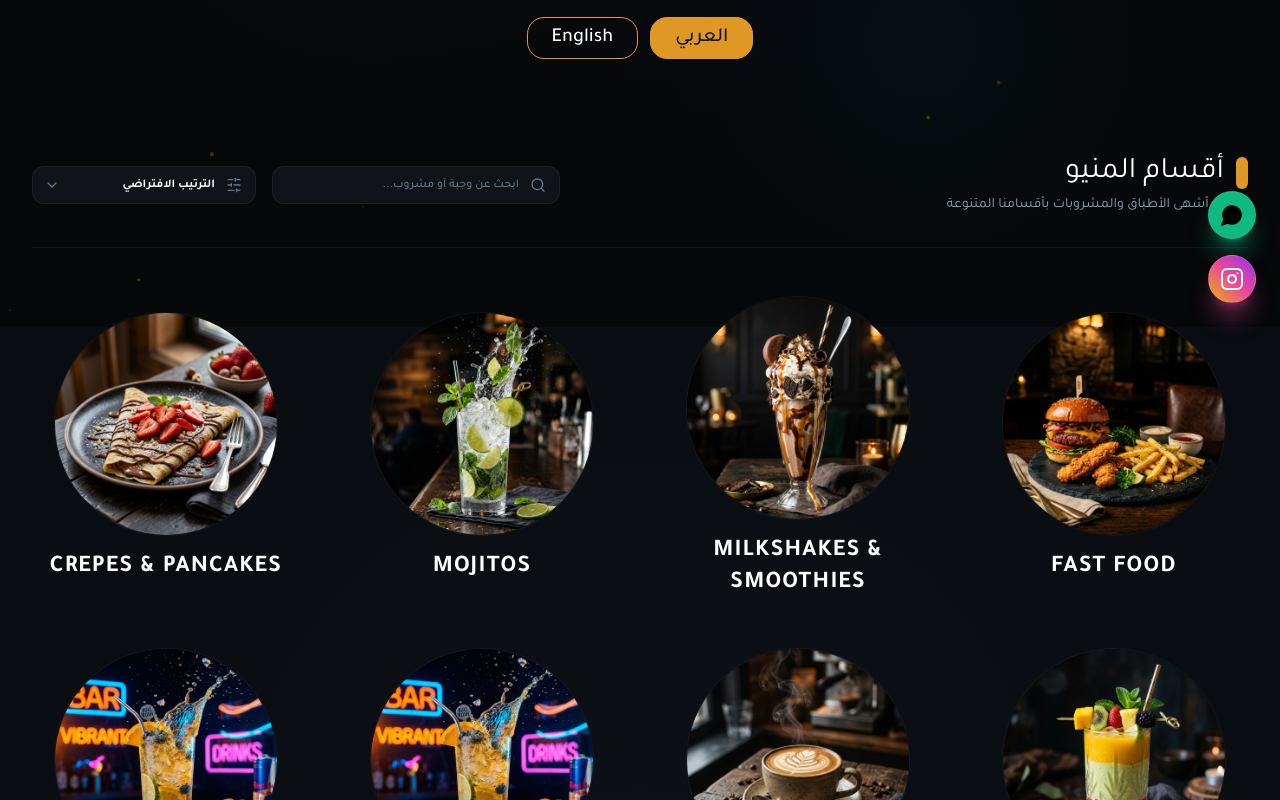
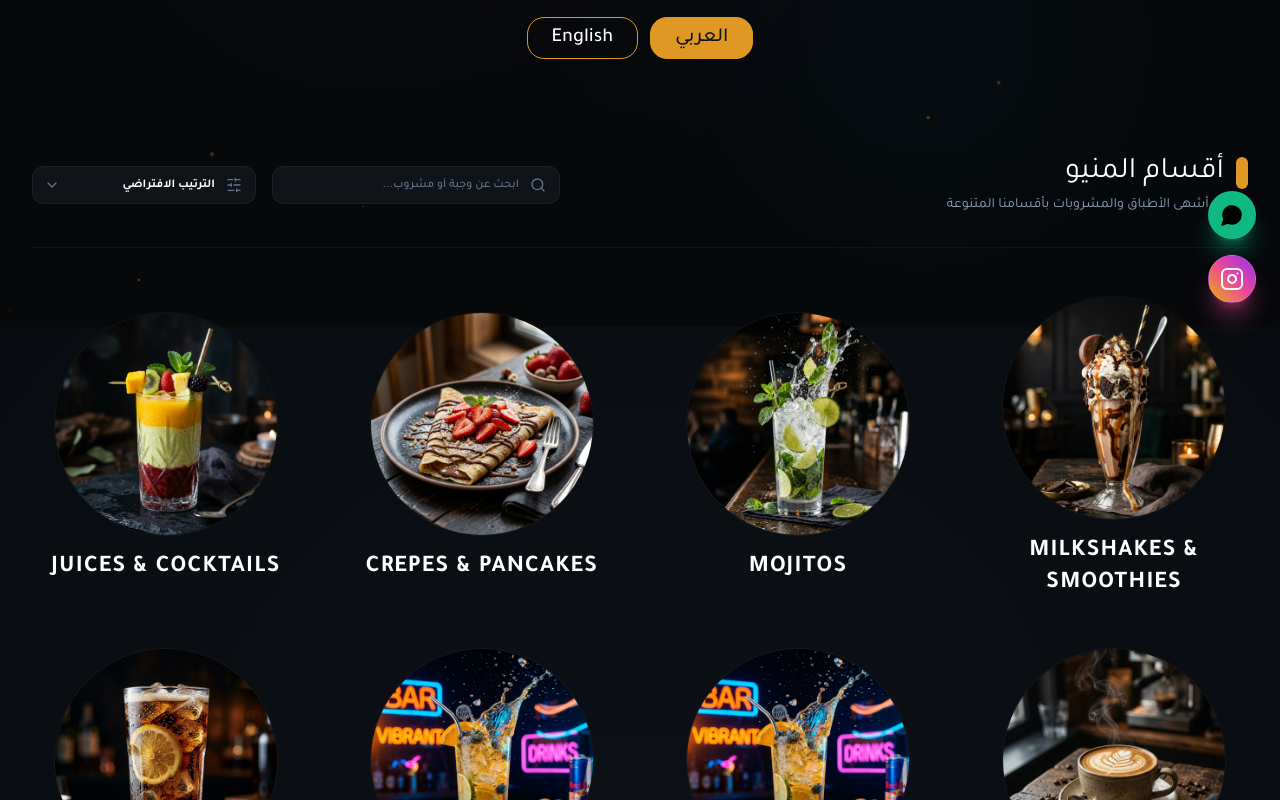
Before and after one commit to VeltrixTrade/GoldenBreak, a React (Vite) app: page / in a window 1280 px wide. Shown: the part 473-1273 px from the top of the page. Built offline with nearby package versions, Linux system fonts and the light colour scheme.

Commit message:
حذف قسم فاست فود (المطبخ) وجميع وجباته من المنيو

```diff
--- a/src/App.jsx
+++ b/src/App.jsx
@@ -399,12 +399,10 @@ export default function App() {
                             return '/category/mexican_energy.jpg';
                           case 'soft-drinks':
                             return '/category/soft_drinks.jpg';
-                          case 'fast-food':
-                            return '/category/fast_food.jpg';
                           case 'billiards':
                             return '/category/billiards.jpg';
                           default:
-                            return '/category/fast_food.jpg';
+                            return '/category/milkshakes.jpg';
                         }
                       };
 
--- a/src/components/AdminModal.jsx
+++ b/src/components/AdminModal.jsx
@@ -23,7 +23,7 @@ export default function AdminModal({
   // New Item Form State (Bilingual)
   const [nameAr, setNameAr] = useState('');
   const [nameEn, setNameEn] = useState('');
-  const [category, setCategory] = useState(categories[1]?.id || 'fast-food');
+  const [category, setCategory] = useState(categories[1]?.id || 'milkshakes-smoothies');
   const [price, setPrice] = useState('');
   const [currency, setCurrency] = useState('د.ع');
   const [descriptionAr, setDescriptionAr] = useState('');
@@ -523,7 +523,7 @@ export default function AdminModal({
                           case 'mexican-energy': case 'energy-drinks': return '/category/mexican_energy.jpg';
                           case 'soft-drinks': return '/category/soft_drinks.jpg';
                           case 'billiards': return '/category/billiards.jpg';
-                          default: return '/category/fast_food.jpg';
+                          default: return '/category/milkshakes.jpg';
                         }
                       };
 
@@ -583,7 +583,6 @@ export default function AdminModal({
                   {items.map((item) => {
                     const getPlaceholderImage = (itemCat) => {
                       switch (itemCat) {
-                        case 'fast-food': return '/category/fast_food.jpg';
                         case 'mojitos': return '/category/mojitos.jpg';
                         case 'milkshakes-smoothies': return '/category/milkshakes.jpg';
                         case 'crepes': return '/category/crepes.jpg';
@@ -594,7 +593,7 @@ export default function AdminModal({
                         case 'soft-drinks': return '/category/soft_drinks.jpg';
                         case 'shisha': return '/category/hookah.jpg';
                         case 'billiards': return '/category/billiards.jpg';
-                        default: return '/category/fast_food.jpg';
+                        default: return '/category/milkshakes.jpg';
                       }
                     };
 
--- a/src/components/MenuCard.jsx
+++ b/src/components/MenuCard.jsx
@@ -12,8 +12,6 @@ export default function MenuCard({ item, onAddToCart, inCart, lang }) {
   // Helper to resolve category images similar to Qzone
   const getPlaceholderImage = () => {
     switch (item.category) {
-      case 'fast-food':
-        return '/category/fast_food.jpg';
       case 'mojitos':
         return '/category/mojitos.jpg';
       case 'milkshakes-smoothies':
@@ -36,7 +34,7 @@ export default function MenuCard({ item, onAddToCart, inCart, lang }) {
       case 'billiards':
         return '/category/billiards.jpg';
       default:
-        return '/category/fast_food.jpg';
+        return '/category/milkshakes.jpg';
     }
   };
 
--- a/src/data/initialData.js
+++ b/src/data/initialData.js
@@ -1,6 +1,5 @@
 export const DEFAULT_CATEGORIES = [
   { id: 'all', nameAr: 'الكل', nameEn: 'All', icon: 'Utensils' },
-  { id: 'fast-food', nameAr: 'فاست فود', nameEn: 'Fast Food', icon: 'Drumstick', image: '/category/fast_food.jpg' },
   { id: 'milkshakes-smoothies', nameAr: 'ميلك شيك وسموزي', nameEn: 'Milkshakes & Smoothies', icon: 'GlassWater', image: '/category/milkshakes.jpg' },
   { id: 'mojitos', nameAr: 'موهيتو', nameEn: 'Mojitos', icon: 'Sparkles', image: '/category/mojitos.jpg' },
   { id: 'crepes', nameAr: 'كريبات وبانكيك', nameEn: 'Crepes & Pancakes', icon: 'Dessert', image: '/category/crepes.jpg' },
@@ -15,132 +14,6 @@ export const DEFAULT_CATEGORIES = [
 ];
 
 export const DEFAULT_ITEMS = [
-  {
-    "id": "ff-1",
-    "nameAr": "وجبة كريسبي",
-    "nameEn": "Crispy Meal",
-    "category": "fast-food",
-    "categoryNameAr": "فاست فود",
-    "categoryNameEn": "Fast Food",
-    "price": 10000,
-    "currency": "د.ع",
-    "descriptionAr": "وجبة كريسبي مقرمشة مع البطاطس المتبلة والصوص.",
-    "descriptionEn": "Crispy chicken meal served with seasoned fries and sauce.",
-    "popular": true,
-    "image": "/items/crispy_meal.jpg"
-  },
-  {
-    "id": "ff-2",
-    "nameAr": "تشيكن بولو",
-    "nameEn": "Chicken Polo",
-    "category": "fast-food",
-    "categoryNameAr": "فاست فود",
-    "categoryNameEn": "Fast Food",
-    "price": 8000,
-    "currency": "د.ع",
-    "descriptionAr": "تشيكن بولو بصلصة الأعشاب الفاخرة والجبن.",
-    "descriptionEn": "Stuffed chicken breast with herbs and cheese.",
-    "popular": true,
-    "image": "/food_steak.png"
-  },
-  {
-    "id": "ff-3",
-    "nameAr": "تشيكن فرايز",
-    "nameEn": "Chicken Fries",
-    "category": "fast-food",
-    "categoryNameAr": "فاست فود",
-    "categoryNameEn": "Fast Food",
-    "price": 8000,
-    "currency": "د.ع",
-    "descriptionAr": "بطاطس مقرمشة مع قطع الدجاج والجبن الغني.",
-    "descriptionEn": "Loaded fries topped with crispy chicken and melted cheese.",
-    "popular": false,
-    "image": "/items/crispy_meal.jpg"
-  },
-  {
-    "id": "ff-4",
-    "nameAr": "برجر لحم",
-    "nameEn": "Beef Burger",
-    "category": "fast-food",
-    "categoryNameAr": "فاست فود",
-    "categoryNameEn": "Fast Food",
-    "price": 6000,
-    "currency": "د.ع",
-    "descriptionAr": "برجر لحم بقر طازج مع الجبن والصوص الخاص.",
-    "descriptionEn": "Fresh beef patty with cheddar cheese and signature sauce.",
-    "popular": true,
-    "image": "/items/beef_burger.jpg"
-  },
-  {
-    "id": "ff-5",
-    "nameAr": "ريزو جولدن بريك",
-    "nameEn": "Golden Break Rizo",
-    "category": "fast-food",
-    "categoryNameAr": "فاست فود",
-    "categoryNameEn": "Fast Food",
-    "price": 5000,
-    "currency": "د.ع",
-    "descriptionAr": "أرز الريزو الشهي بصلصة الباربيكيو والقطع المقرمشة.",
-    "descriptionEn": "Signature Rizo rice bowl topped with crispy chicken.",
-    "popular": true,
-    "image": "https://images.unsplash.com/photo-1512058564366-18510be2db19?w=500&auto=format&fit=crop"
-  },
-  {
-    "id": "ff-6",
-    "nameAr": "كريسبي رول",
-    "nameEn": "Crispy Roll",
-    "category": "fast-food",
-    "categoryNameAr": "فاست فود",
-    "categoryNameEn": "Fast Food",
-    "price": 5000,
-    "currency": "د.ع",
-    "descriptionAr": "ساندويتش كريسبي رول بالصلصة الخاصة.",
-    "descriptionEn": "Toasted wrap stuffed with crispy chicken strips.",
-    "popular": false,
-    "image": "/items/crispy_meal.jpg"
-  },
-  {
-    "id": "ff-7",
-    "nameAr": "فاهيتا رول",
-    "nameEn": "Fajita Roll",
-    "category": "fast-food",
-    "categoryNameAr": "فاست فود",
-    "categoryNameEn": "Fast Food",
-    "price": 5000,
-    "currency": "د.ع",
-    "descriptionAr": "فاهيتا رول متبلة بالخضار والجبن الذائب.",
-    "descriptionEn": "Sizzling chicken fajita wrap with peppers and melted cheese.",
-    "popular": false,
-    "image": "/items/crispy_meal.jpg"
-  },
-  {
-    "id": "ff-8",
-    "nameAr": "زنجر",
-    "nameEn": "Zinger Sandwich",
-    "category": "fast-food",
-    "categoryNameAr": "فاست فود",
-    "categoryNameEn": "Fast Food",
-    "price": 5000,
-    "currency": "د.ع",
-    "descriptionAr": "ساندويتش زنجر حار ومقرمش.",
-    "descriptionEn": "Spicy crispy chicken Zinger sandwich with mayo and lettuce.",
-    "popular": false,
-    "image": "/items/beef_burger.jpg"
-  },
-  {
-    "id": "ff-9",
-    "nameAr": "فنكر",
-    "nameEn": "French Fries",
-    "category": "fast-food",
-    "categoryNameAr": "فاست فود",
-    "categoryNameEn": "Fast Food",
-    "price": 5000,
-    "currency": "د.ع",
-    "descriptionAr": "طبق بطاطس مقلية ذهبية مقرمشة.",
-    "descriptionEn": "Crispy golden French fries plate.",
-    "popular": false,
-    "image": "https://images.unsplash.com/photo-1573080496219-bb080dd4f877?w=500&auto=format&fit=crop"
-  },
   {
     "id": "ms-1",
     "nameAr": "جولدن ميلك شيك",
```
